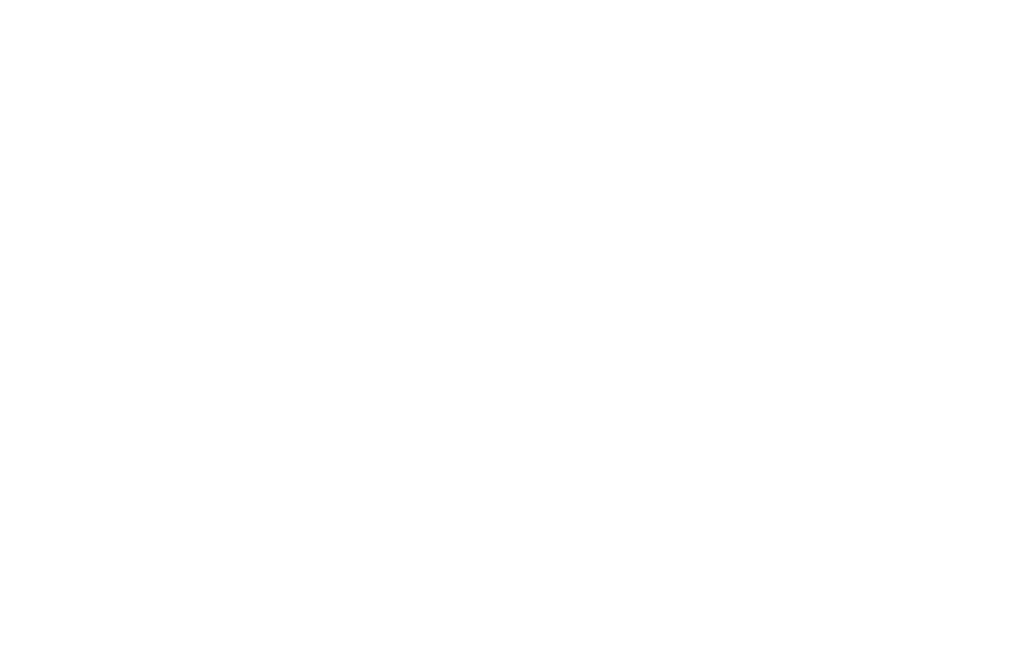
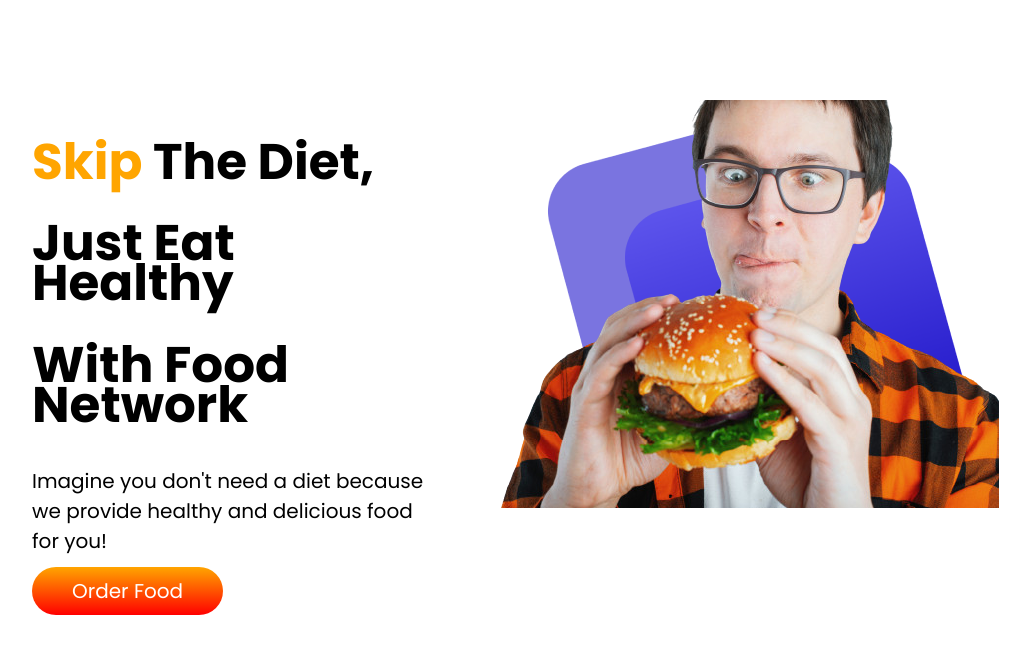
Before and after one commit to tariqmanon/healthy-eat, a plain HTML site: page index.html in a window 1280 px wide. Shown: the whole page, without its empty margins (96-1126 px from the left). Drawn offline with Linux system fonts and the light colour scheme.

Commit message:
banner section

```diff
--- a/css/style.css
+++ b/css/style.css
@@ -0,0 +1,47 @@
+body {
+    margin: 0px;
+    font-family: 'Poppins', sans-serif;
+
+}
+
+.container {
+    margin: 0 10%;
+}
+
+.banner {
+    padding: 100px 0px;
+}
+
+.felxible-container {
+    display: flex;
+}
+
+.banner-content h1 {
+    font-size: 50px;
+    font-weight: bold;
+    line-height: 40px;
+}
+
+.orange-color {
+    color: orange;
+}
+
+.banner-content p {
+    font-size: 20px;
+
+}
+
+.banner-content a {
+    font-size: 20px;
+    background-image: linear-gradient(orange, red);
+    padding: 10px 40px;
+    color: #ffffff;
+    text-decoration: none;
+    border-radius: 30px;
+
+}
+
+.banner-content img {
+    width: 100%;
+    display: block;
+}
--- a/index.html
+++ b/index.html
@@ -6,11 +6,28 @@
     <meta http-equiv="X-UA-Compatible" content="IE=edge">
     <meta name="viewport" content="width=device-width, initial-scale=1.0">
     <title>Healthy Eat Projects</title>
+    <link rel="preconnect" href="https://fonts.googleapis.com">
+    <link rel="preconnect" href="https://fonts.gstatic.com" crossorigin>
+    <link href="https://fonts.googleapis.com/css2?family=Poppins:wght@300;400;700&display=swap" rel="stylesheet">
     <link rel="stylesheet" href="css/style.css">
 </head>
 
 <body>
+    <section class="banner">
+        <div class="container felxible-container">
+            <div class="banner-content">
+                <h1><span class="orange-color">Skip</span> The Diet,</h1>
+                <h1>Just Eat Healthy</h1>
+                <h1>With Food Network</h1>
+                <p>Imagine you don't need a diet because we provide healthy and delicious food for you!</p>
+                <a href="#" target="_blank">Order Food</a>
+            </div>
 
+            <div class="banner-img">
+                <img src="images/male/maile-img.png" alt="">
+            </div>
+        </div>
+    </section>
 </body>
 
 </html>
```
Also changed, not shown: images/male/maile-img.png (renamed from images/male/young-guy-holding-fresh-burger_79782-176-removebg-preview.png).
